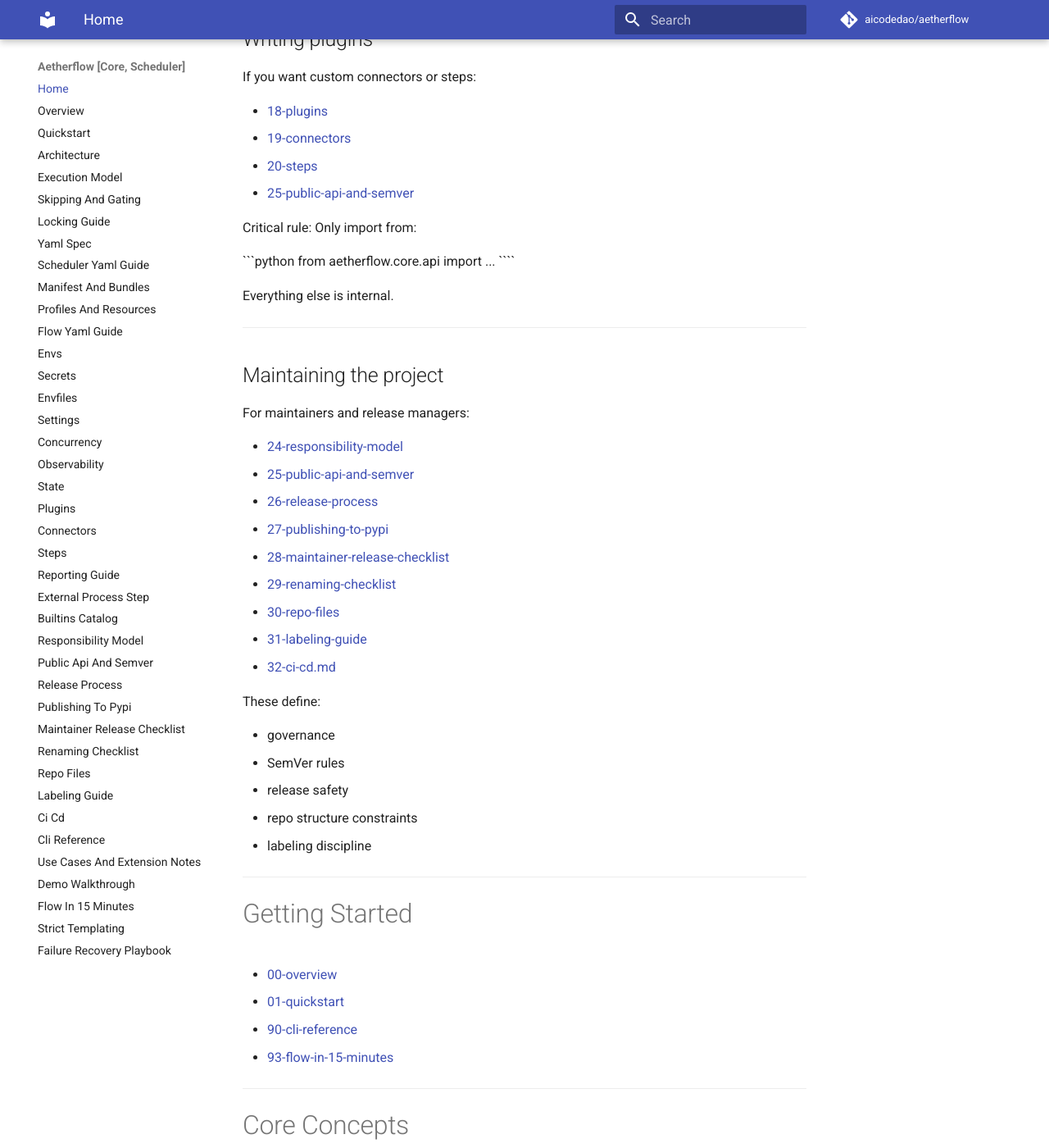
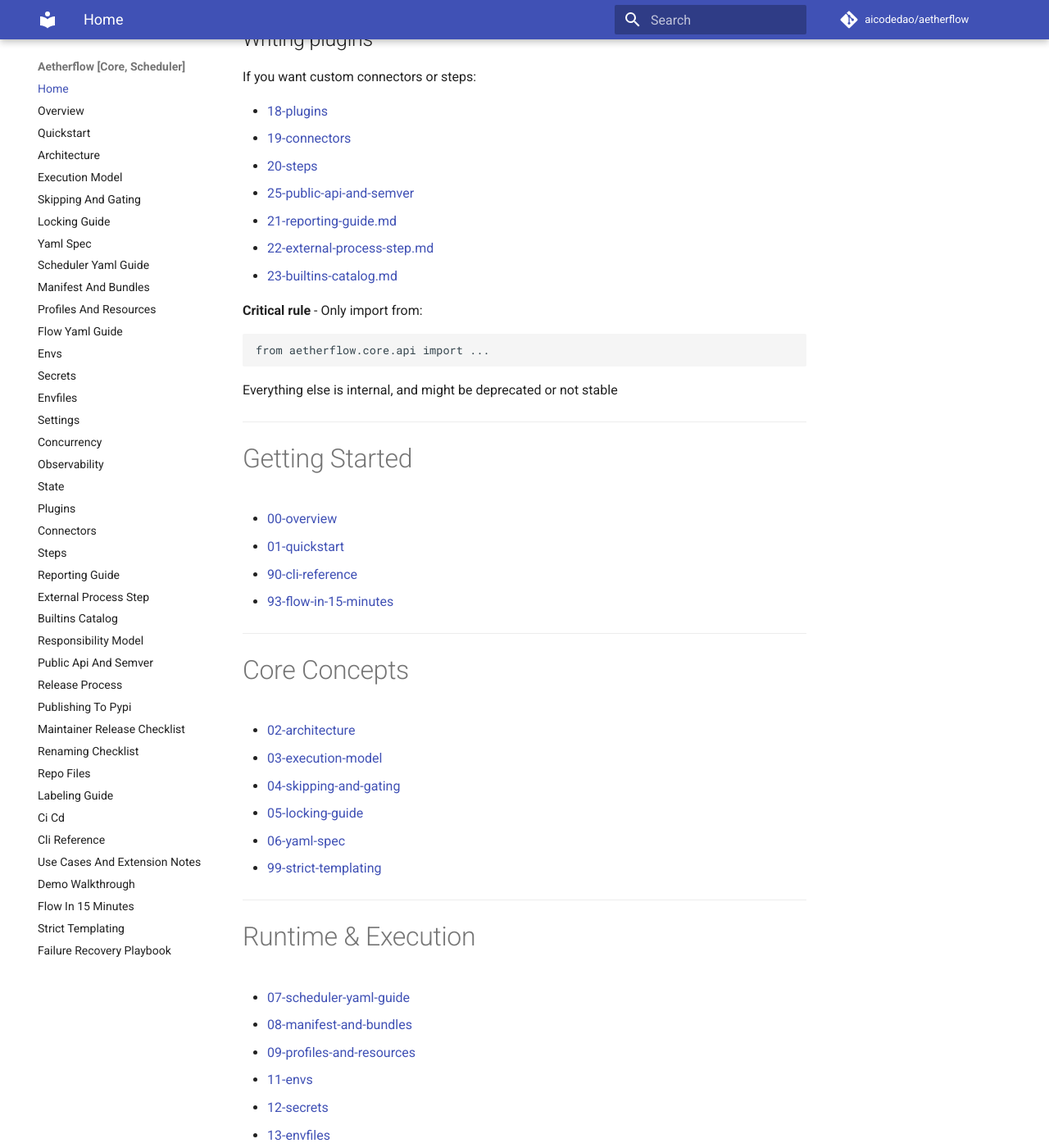
Before and after one commit to aicodedao/aetherflow, an MkDocs documentation site: the page built from docs/index.md, in a window 1280 px wide and 1400 px high, scrolled down 2122 px. Shown: the whole window at 82% size. Built offline with MkDocs 1.6.1 and Material for MkDocs 9.7.7, drawn with Linux system fonts in a browser that asks for light colours; comment, search, counter and statistics services are not loaded; some of the changed text lies outside the part shown.

Commit message:
doc - adjust index.md

`````diff
--- a/docs/index.md
+++ b/docs/index.md
@@ -111,39 +111,17 @@ If you want custom connectors or steps:
 - [19-connectors](19-connectors.md)
 - [20-steps](20-steps.md)
 - [25-public-api-and-semver](25-public-api-and-semver.md)
+- [21-reporting-guide.md](21-reporting-guide.md)
+- [22-external-process-step.md](22-external-process-step.md)
+- [23-builtins-catalog.md](23-builtins-catalog.md)
 
-Critical rule:
-Only import from:
+**Critical rule** - Only import from:
 
 ```python
 from aetherflow.core.api import ...
-````
+```
 
-Everything else is internal.
-
----
-
-## Maintaining the project
-
-For maintainers and release managers:
-
-* [24-responsibility-model](24-responsibility-model.md)
-* [25-public-api-and-semver](25-public-api-and-semver.md)
-* [26-release-process](26-release-process.md)
-* [27-publishing-to-pypi](27-publishing-to-pypi.md)
-* [28-maintainer-release-checklist](28-maintainer-release-checklist.md)
-* [29-renaming-checklist](29-renaming-checklist.md)
-* [30-repo-files](30-repo-files.md)
-* [31-labeling-guide](31-labeling-guide.md)
-* [32-ci-cd.md](32-ci-cd.md)
-
-These define:
-
-* governance
-* SemVer rules
-* release safety
-* repo structure constraints
-* labeling discipline
+Everything else is internal, and might be deprecated or not stable
 
 ---
 
@@ -205,17 +185,21 @@ These define:
 * [29-renaming-checklist](29-renaming-checklist.md)
 * [30-repo-files](30-repo-files.md)
 * [31-labeling-guide](31-labeling-guide.md)
+* [32-ci-cd.md](32-ci-cd.md)
 
----
+These define:
+
+* governance
+* SemVer rules
+* release safety
+* repo structure constraints
+* labeling discipline
 
 # Reading Strategy
 
 If overwhelmed:
 
-1. Run something first → 93
-2. Understand what just happened → 03 + 17
-3. Learn how failures behave → 404
+1. Run something first → [93-flow-in-15-minutes.md](93-flow-in-15-minutes.md)
+2. Understand what just happened → [03-execution-model.md](03-execution-model.md) + [17-state.md](17-state.md)
+3. Learn how failures behave → [04-Failure-Recovery-Playbook.md](404-Failure-Recovery-Playbook.md)
 4. Only then go into plugins and governance
-
-AetherFlow is intentionally small.
-The depth is in the guarantees, not in surface area.
`````
Also changed, not shown: other parts of docs/index.md (+2 -0 lines).
